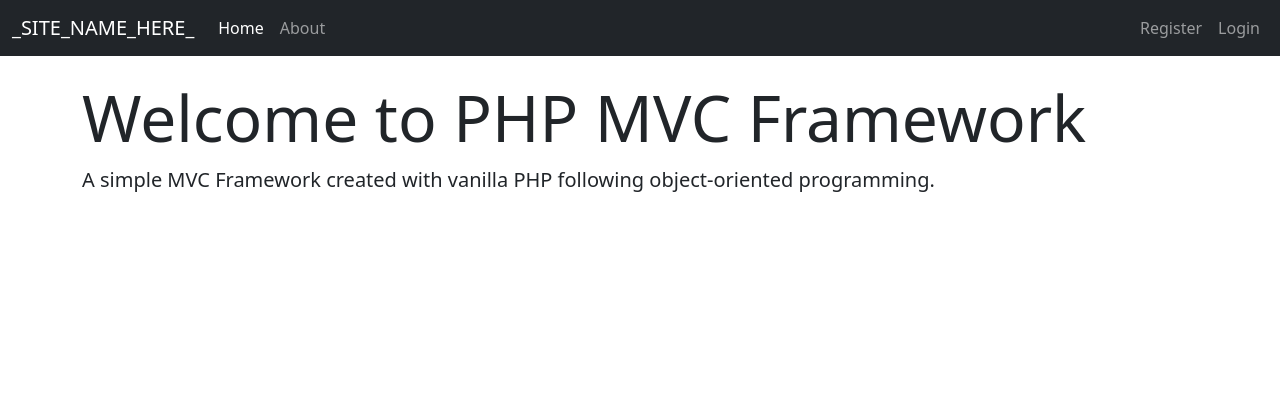
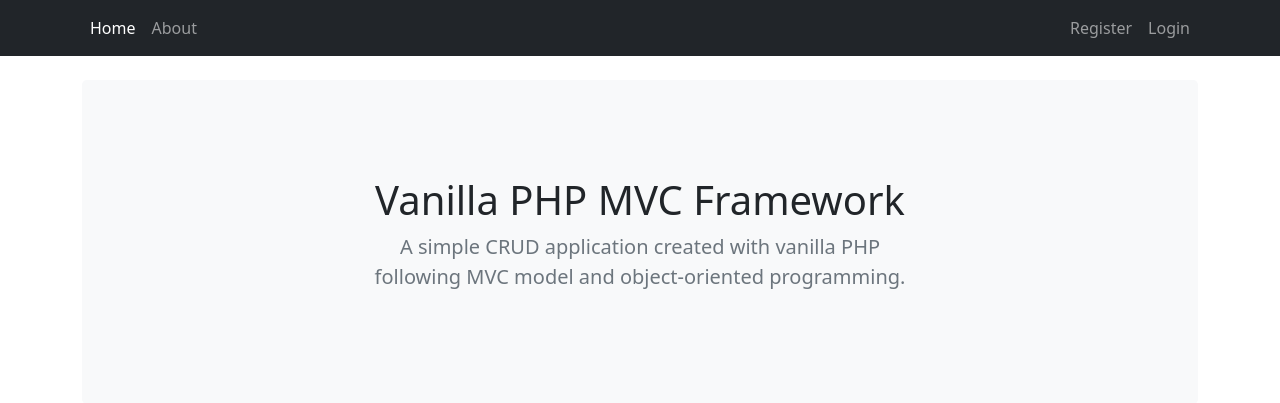
Before and after one commit to ngeks/vanilla-php-mvc-framework, a PHP site: page /vanilla-php-mvc-framework/ in a window 1280 px wide. Shown: the top 403 px of the page. Run offline with PHP 8.4, Linux system fonts and the light colour scheme; data that the repository does not hold is empty; some libraries are stand-ins or nearby versions.

Commit message:
Refactor UI

```diff
--- a/app/controllers/Pages.php
+++ b/app/controllers/Pages.php
@@ -10,8 +10,8 @@ class Pages extends Controller
     public function index()
     {
         $data = [
-            'title' => 'Welcome to PHP MVC Framework',
-            'description' => 'A simple MVC Framework created with vanilla PHP following object-oriented programming.'
+            'title' => 'Vanilla PHP MVC Framework',
+            'description' => 'A simple CRUD application created with vanilla PHP following MVC model and object-oriented programming.',
         ];
 
         $this->view('pages/index', $data);
@@ -21,7 +21,9 @@ class Pages extends Controller
     {
         $data = [
             'title' => 'About Us',
-            'description' => 'A basic CRUD PHP application.'
+            'email' => 'ngeksdev@gmail.com',
+            'github' => 'https://github.com/ngeks/vanilla-php-mvc-framework',
+            'version' => '1.0'
         ];
 
         $this->view('pages/about', $data);
--- a/app/views/includes/footer.php
+++ b/app/views/includes/footer.php
@@ -1,8 +1,7 @@
     </div>
     <!-- JS -->
-    <script src="https://code.jquery.com/jquery-3.2.1.slim.min.js" integrity="sha384-KJ3o2DKtIkvYIK3UENzmM7KCkRr/rE9/Qpg6aAZGJwFDMVNA/GpGFF93hXpG5KkN" crossorigin="anonymous"></script>
-    <script src="https://cdnjs.cloudflare.com/ajax/libs/popper.js/1.11.0/umd/popper.min.js" integrity="sha384-b/U6ypiBEHpOf/4+1nzFpr53nxSS+GLCkfwBdFNTxtclqqenISfwAzpKaMNFNmj4" crossorigin="anonymous"></script>
-    <script src="https://maxcdn.bootstrapcdn.com/bootstrap/4.0.0-beta/js/bootstrap.min.js" integrity="sha384-h0AbiXch4ZDo7tp9hKZ4TsHbi047NrKGLO3SEJAg45jXxnGIfYzk4Si90RDIqNm1" crossorigin="anonymous"></script>
+    <script src="https://cdn.jsdelivr.net/npm/bootstrap@5.1.3/dist/js/bootstrap.bundle.min.js" integrity="sha384-ka7Sk0Gln4gmtz2MlQnikT1wXgYsOg+OMhuP+IlRH9sENBO0LRn5q+8nbTov4+1p" crossorigin="anonymous"></script>
     <script src="<?php echo URLROOT; ?>/js/main.js"></script>
-</body>
+  </body>
+
 </html>
--- a/app/views/includes/header.php
+++ b/app/views/includes/header.php
@@ -1,5 +1,6 @@
 <!DOCTYPE html>
 <html lang="en">
+
 <head>
   <meta charset="UTF-8">
   <meta http-equiv="X-UA-Compatible" content="IE=edge">
@@ -16,6 +17,7 @@
   <!-- Site Title -->
   <title><?php echo SITENAME; ?></title>
 </head>
+
 <body>
-    <?php require APPROOT . '/views/includes/navbar.php';?>
+  <?php require APPROOT . '/views/includes/navbar.php'; ?>
   <div class="container">
--- a/app/views/includes/navbar.php
+++ b/app/views/includes/navbar.php
@@ -1,8 +1,6 @@
+<header>
   <nav class="navbar navbar-expand-lg navbar-dark bg-dark mb-4">
-    <div class="container-fluid">
-        <a class="navbar-brand" href="<?php echo URLROOT; ?>">
-            <?php echo SITENAME; ?>
-        </a>
+    <div class="container">
       <button class="navbar-toggler" type="button" data-bs-toggle="collapse" data-bs-target="#navbarCollapse" aria-controls="navbarCollapse" aria-expanded="false" aria-label="Toggle navigation">
         <span class="navbar-toggler-icon"></span>
       </button>
@@ -28,3 +26,4 @@
       </div>
     </div>
   </nav>
+</header>
--- a/app/views/pages/index.php
+++ b/app/views/pages/index.php
@@ -1,6 +1,10 @@
-<?php require APPROOT . '/views/includes/header.php';?>
-<div class="jumbotron jumbotron-fluid">
-    <h1 class="display-3"><?php echo $data['title']; ?></h1>
-    <p class="lead"><?php echo $data['description']; ?></p>
-</div>
-<?php require APPROOT . '/views/includes/footer.php';?>
+<?php require APPROOT . '/views/includes/header.php'; ?>
+<section class="py-5 text-center bg-light rounded-3 container">
+  <div class="row py-lg-5">
+    <div class="col-lg-6 col-md-8 mx-auto">
+      <h1 class="fw-light"><?php echo $data['title']; ?></h1>
+      <p class="lead text-muted"><?php echo $data['description']; ?></p>
+    </div>
+  </div>
+</section>
+<?php require APPROOT . '/views/includes/footer.php'; ?>
```
Also changed, not shown: app/views/pages/about.php (+8 -4 lines). Lines whose indentation alone changed are shown as unchanged.
